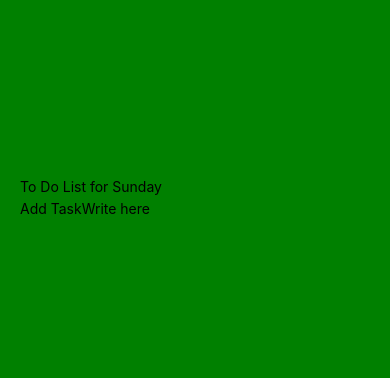
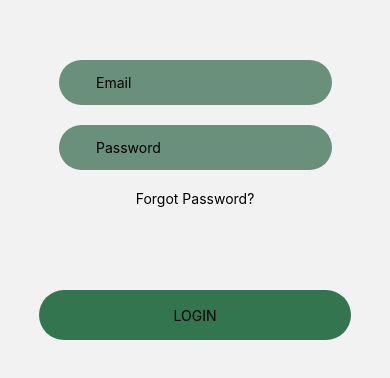
Before and after one commit to KarolyJ/ToDoList-App, a React Native app: screen /Home in a window 390 px wide. Shown: the part 222-600 px from the top of the page. Built offline with nearby package versions, Linux system fonts and the light colour scheme.

Commit message:
Made the LoginPage scheme

```diff
--- a/App.js
+++ b/App.js
@@ -2,6 +2,10 @@ import { NavigationContainer } from "@react-navigation/native";
 import { createNativeStackNavigator } from "@react-navigation/native-stack";
 import DoListPage from "./exponents/pages/DoListPage";
 import LoginPage from "./exponents/pages/LoginPage";
+
+//TODO create the Login page
+//TODO learn how to change between pages
+//TODO if only the user is logged in, then he can see his own list of Dos
 
 /* createNativeStackNavigator is a function that returns an object containing 2 properties:
 Screen and Navigator. Both of them are React components used for configuring the navigator.
@@ -12,7 +16,7 @@ export default function App() {
   return (
     <NavigationContainer>
       <Stack.Navigator screenOptions={{ headerShown: false }}>
-        <Stack.Screen name="Home" component={DoListPage} />
+        <Stack.Screen name="Home" component={LoginPage} />
       </Stack.Navigator>
     </NavigationContainer>
   );
--- a/exponents/pages/DoListPage.js
+++ b/exponents/pages/DoListPage.js
@@ -77,7 +77,7 @@ export default function DoListPage() {
 const styles = StyleSheet.create({
   container: {
     flex: 1,
-    backgroundColor: "green",
+    backgroundColor: "6a8f7b",
     justifyContent: "center",
     padding: 20,
   },
--- a/exponents/pages/LoginPage.js
+++ b/exponents/pages/LoginPage.js
@@ -1,9 +1,69 @@
-import { View, Text } from "react-native";
+import { View, Text, StyleSheet, TouchableOpacity } from "react-native";
+import { useState } from "react";
+import { TextInput } from "react-native-web";
 
 export default function LoginPage() {
+  const [password, setPassword] = useState("");
+  const [email, setEmail] = useState("");
   return (
-    <View style={{ flex: 1, alignItems: "center", justifyContent: "center" }}>
-      <Text>Home Screen</Text>
+    <View style={styles.container}>
+      <View style={styles.inputView}>
+        <TextInput
+          style={styles.TextInput}
+          placeholder="Email"
+          onChangeText={(email) => setEmail(email)}
+        />
+      </View>
+      <View style={styles.inputView}>
+        <TextInput
+          style={styles.TextInput}
+          placeholder="Password"
+          secureTextEntry={true}
+          onChangeText={(password) => setPassword(password)}
+        />
+      </View>
+      <TouchableOpacity>
+        <Text style={styles.forgot_button}>Forgot Password?</Text>
+      </TouchableOpacity>
+      <TouchableOpacity style={styles.loginBtn}>
+        <Text style={styles.loginText}>LOGIN</Text>
+      </TouchableOpacity>
     </View>
   );
 }
+
+const styles = StyleSheet.create({
+  container: {
+    flex: 1,
+    alignItems: "center",
+    justifyContent: "center",
+  },
+  inputView: {
+    backgroundColor: "#6a8f7b",
+    borderRadius: 30,
+    width: "70%",
+    height: 45,
+    marginBottom: 20,
+    alignItems: "center",
+  },
+
+  TextInput: {
+    height: 50,
+    flex: 1,
+    padding: 10,
+    marginLeft: 20,
+  },
+  forgot_button: {
+    height: 30,
+    marginBottom: 30,
+  },
+  loginBtn: {
+    width: "80%",
+    borderRadius: 25,
+    height: 50,
+    alignItems: "center",
+    justifyContent: "center",
+    marginTop: 40,
+    backgroundColor: "#32754f",
+  },
+});
```
